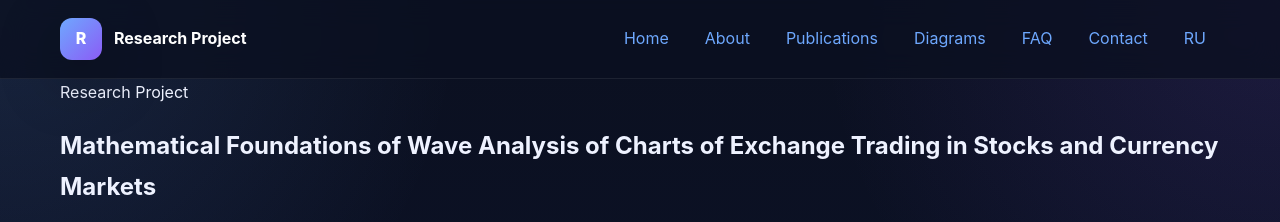
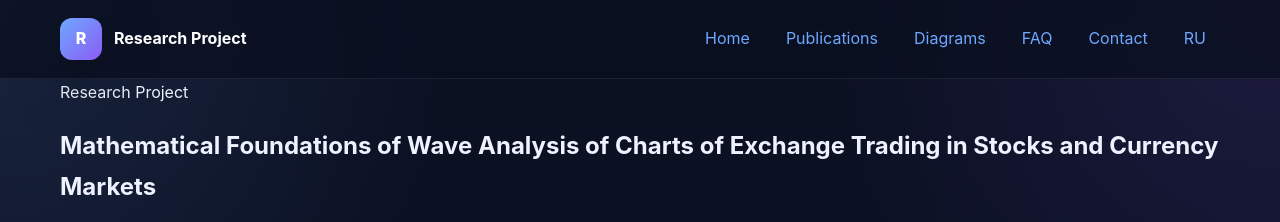
Before and after one commit to naoumov-ilia/naoumov-ilia.github.io, a Jekyll site: the page built from en/index.md, in a window 1280 px wide. Shown: the top 222 px of the page. Built offline with Jekyll 4.4.1, drawn with Linux system fonts in a browser that asks for light colours.

Commit message:
Update default.html

```diff
--- a/_layouts/default.html
+++ b/_layouts/default.html
@@ -20,7 +20,6 @@
       <nav class="site-nav">
         {% if current_lang == 'en' %}
           <a href="{{ '/en/' | relative_url }}">Home</a>
-          <a href="{{ '/en/about/' | relative_url }}">About</a>
           <a href="{{ '/en/publications/' | relative_url }}">Publications</a>
           <a href="{{ '/en/diagrams/' | relative_url }}">Diagrams</a>
           <a href="{{ '/en/faq/' | relative_url }}">FAQ</a>
```
Also changed, not shown: other parts of _layouts/default.html (+0 -1 lines).
